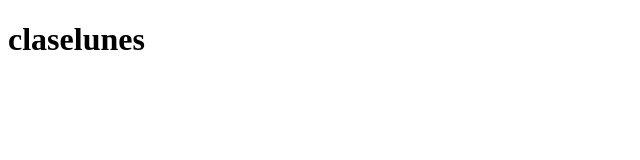
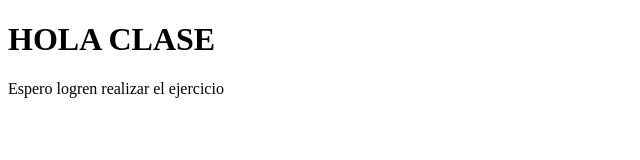
Before and after one commit to Angeluz33/claselunes, a plain HTML site: page index.html in a window 1280 px wide. Shown: the whole page, without its empty margins (0-640 px from the left). Drawn offline with Linux system fonts and the light colour scheme.

Commit message:
mi Estil  uo

```diff
--- /dev/null
+++ b/CSS/estilo.css
@@ -0,0 +1,15 @@
+body{
+    background-color: aqua;
+    margin: 0;
+
+}
+h1{
+    color: rgb(196,241,32);
+    font-size: 30px;
+    font-family: 'Gill Sans', 'Gill Sans MT', Calibri, 'Trebuchet MS', sans-serif;
+}
+p{
+    color: rgb(225,19,67);
+    font-size: 30px;
+    font-family: 'Times New Roman', Times, serif;
+}
--- a/index.html
+++ b/index.html
@@ -6,6 +6,7 @@
     <title>CLASELUNES</title>
 </head>
 <body>
-    <h1>claselunes</h1>
+    <h1>HOLA CLASE</h1>
+    <p>Espero logren realizar el ejercicio</p>
 </body>
 </html>
```
